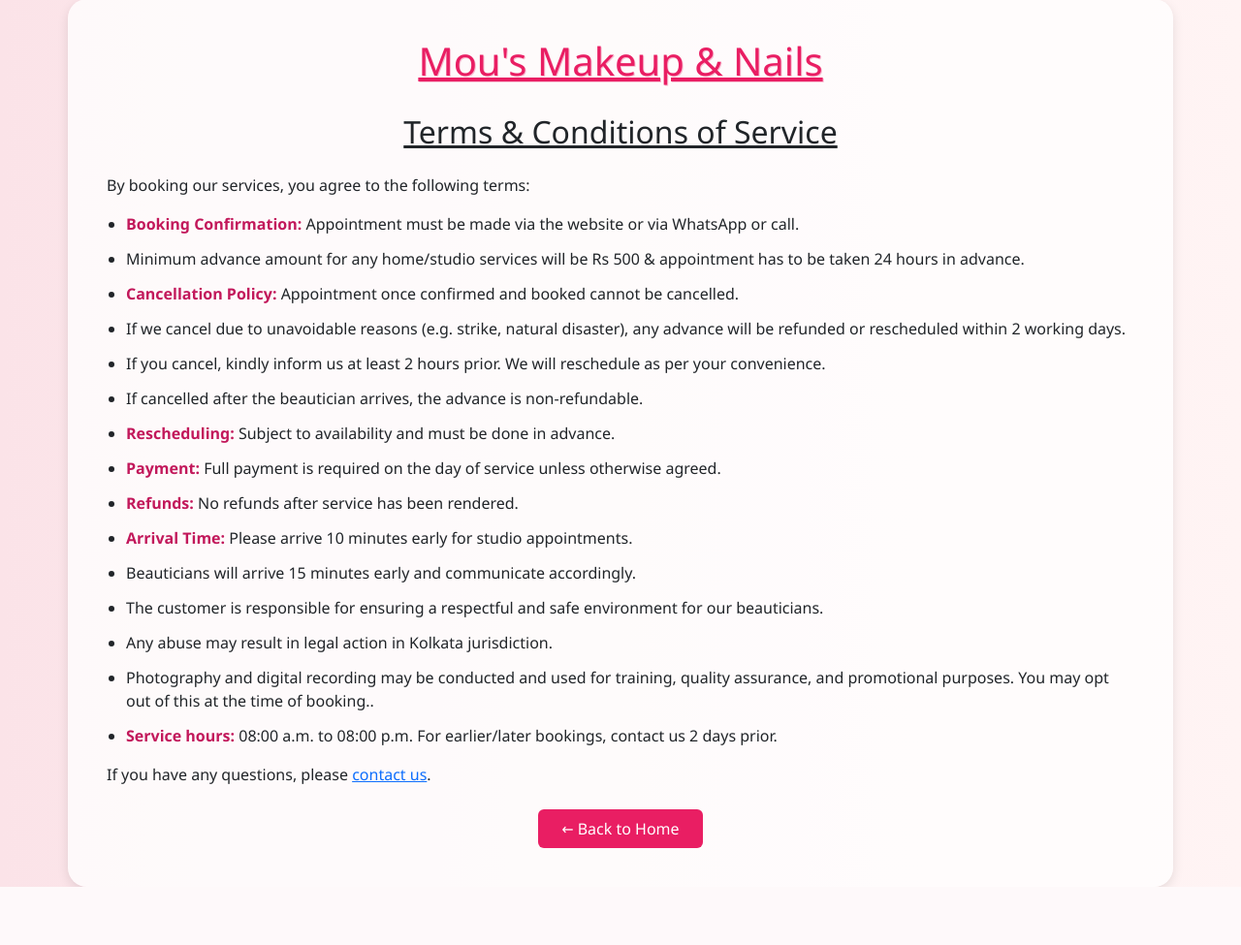
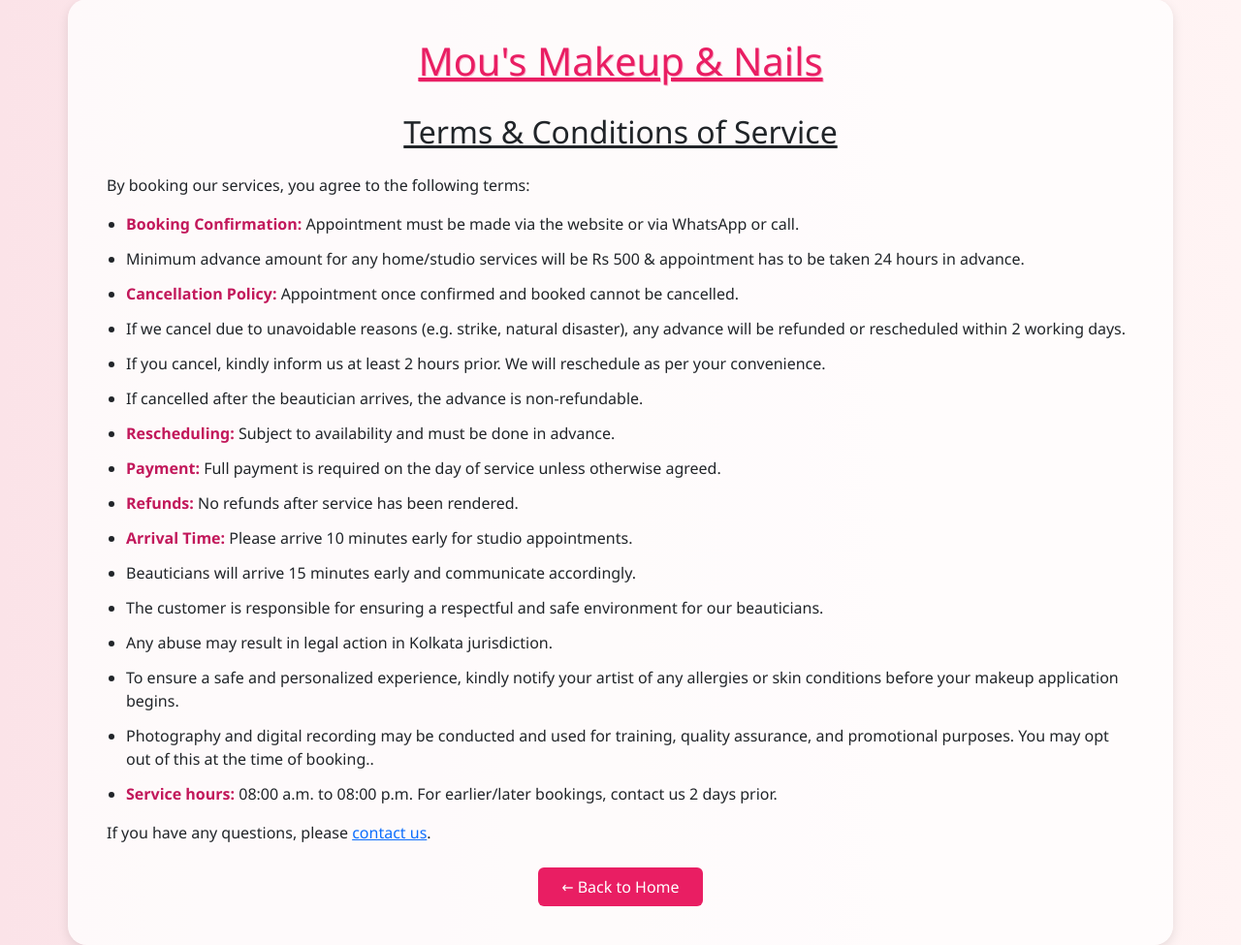
Before and after one commit to moupriyadey/makeup, a Flask app: page /terms_of_sale in a window 1280 px wide. Shown: the part 41-1016 px from the top of the page at 97% size. Before the commit the page ends 956 px from the top, so only its background shows below. Run offline with Flask 3, Linux system fonts and the light colour scheme.

Commit message:
Your descriptive message

```diff
--- a/templates/terms_of_sale.html
+++ b/templates/terms_of_sale.html
@@ -72,6 +72,7 @@
     <li>Beauticians will arrive 15 minutes early and communicate accordingly.</li>
     <li>The customer is responsible for ensuring a respectful and safe environment for our beauticians.</li>
     <li>Any abuse may result in legal action in Kolkata jurisdiction.</li>
+    <li>To ensure a safe and personalized experience, kindly notify your artist of any allergies or skin conditions before your makeup application begins.</li>
     <li>Photography and digital recording may be conducted and used for training, quality assurance, and promotional purposes. You may opt out of this at the time of booking..</li>
     <li><strong>Service hours:</strong> 08:00 a.m. to 08:00 p.m. For earlier/later bookings, contact us 2 days prior.</li>
   </ul>
```
